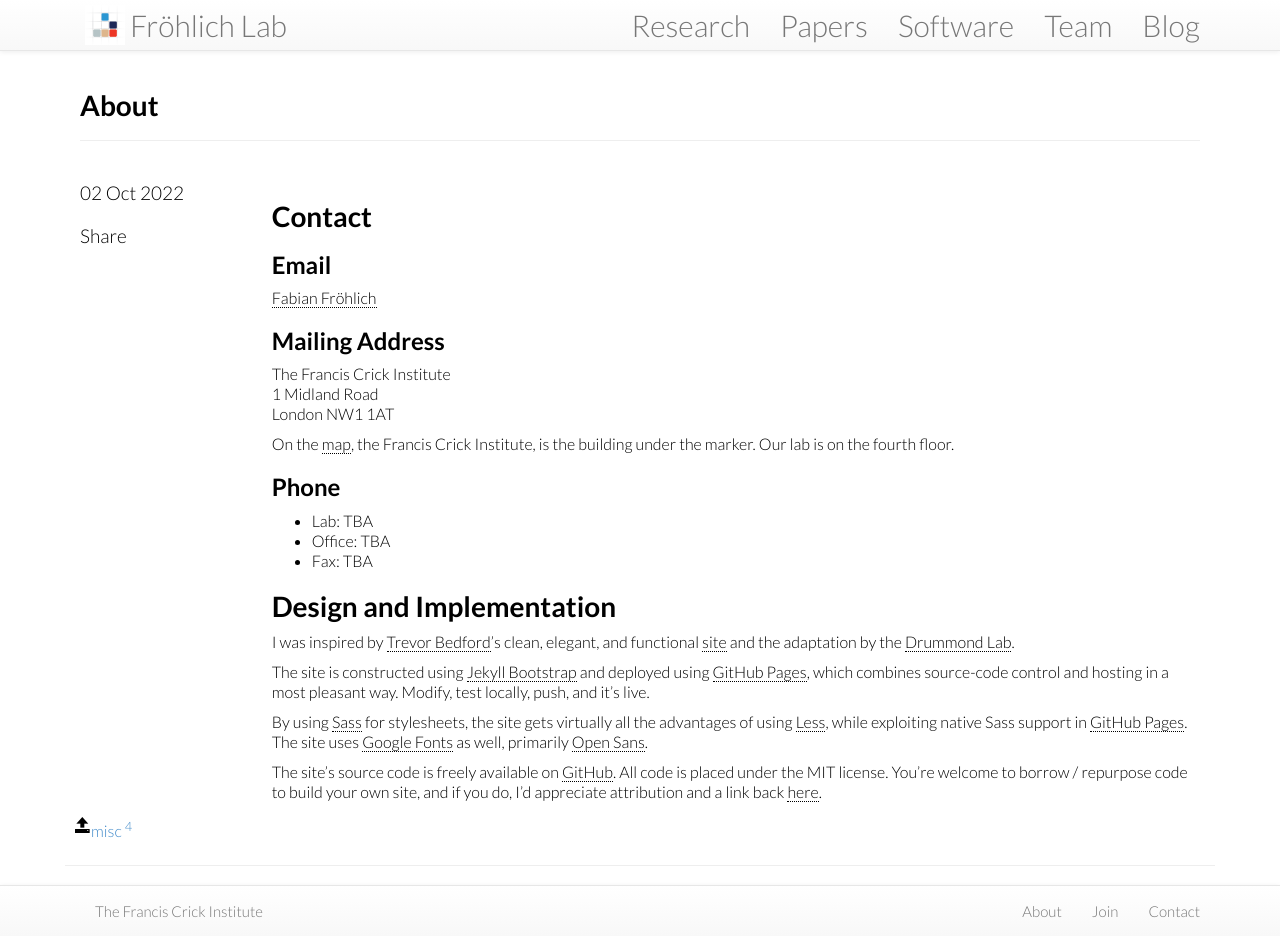
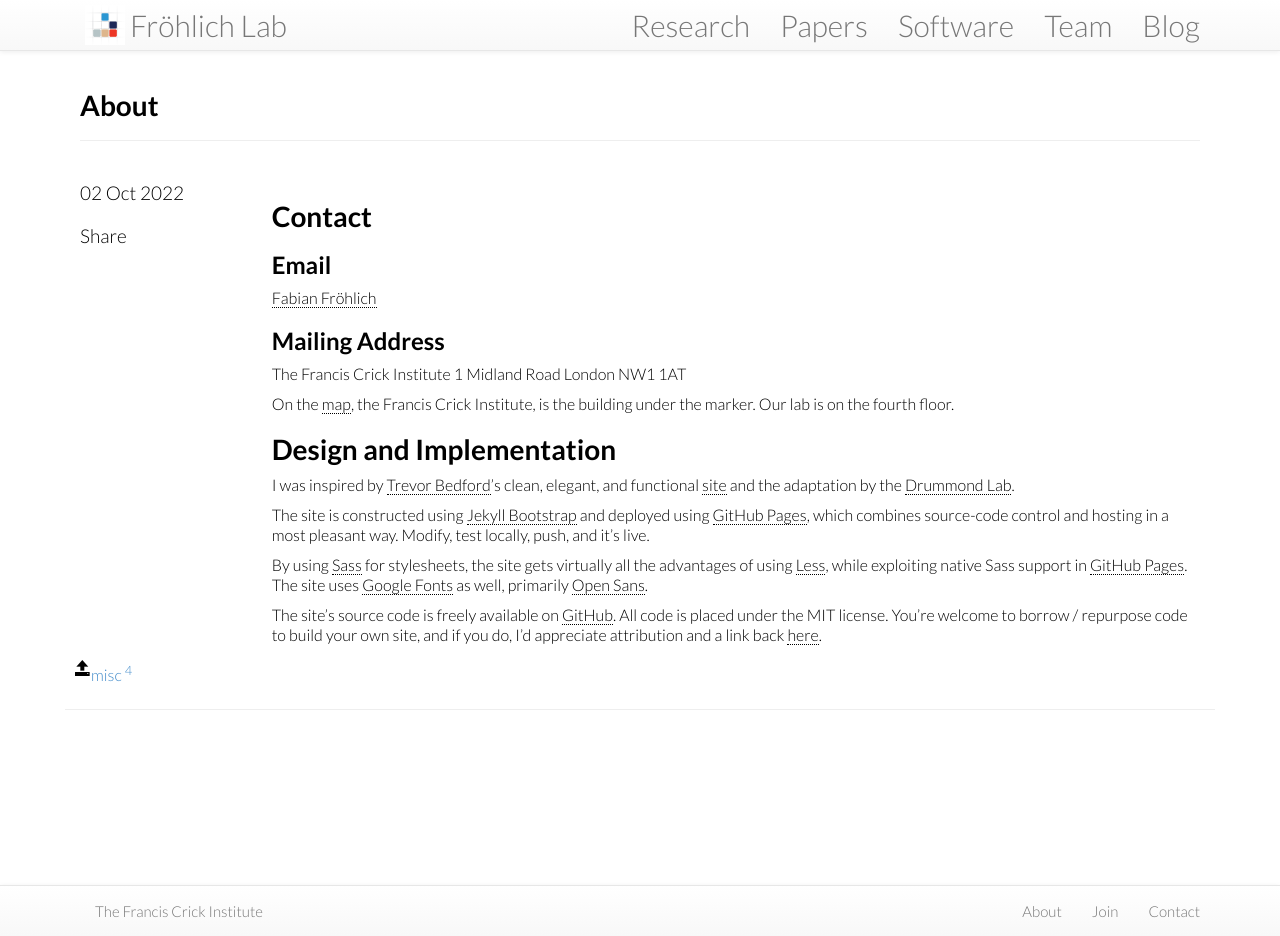
Before and after one commit to frohlich-lab/frohlichlab.github.io, a Jekyll site: the page built from misc/_posts/2022-10-02-about.md, in a window 1280 px wide and 936 px high. Built offline with Jekyll 4.4.1, drawn with Linux system fonts in a browser that asks for light colours; nearby versions of some CDN libraries.

Commit message:
update contact

```diff
--- a/misc/_posts/2022-10-02-about.md
+++ b/misc/_posts/2022-10-02-about.md
@@ -8,25 +8,16 @@
 
 ## Email
 
-[Fabian Fröhlich](mailto:fabian_froehlich@hms.harvard.edu)
+[Fabian Fröhlich](mailto:fabian.frohlich@crick.ac.uk)
 
 ## Mailing Address
-The Francis Crick Institute<br/>
-1 Midland Road<br/>
+The Francis Crick Institute
+1 Midland Road
 London NW1 1AT
 
 On the [map], the Francis Crick Institute, is the building under the marker. Our lab is on the fourth floor.
 
 [map]: https://www.google.co.uk/maps/place/Francis+Crick+Institute/@51.5316498,-0.1287455,15z/data=!4m12!1m6!3m5!1s0x0:0xb8647f199e3caae7!2sFrancis+Crick+Institute!8m2!3d51.5316498!4d-0.1287455!3m4!1s0x0:0xb8647f199e3caae7!8m2!3d51.5316498!4d-0.1287455
-
-
-## Phone
-* Lab: TBA
-* Office: TBA
-* Fax: TBA
-
-<a name="design"></a>
-
 # Design and Implementation
 
 I was inspired by [Trevor Bedford]'s clean, elegant, and functional [site][1] and the adaptation by the [Drummond Lab].
```
